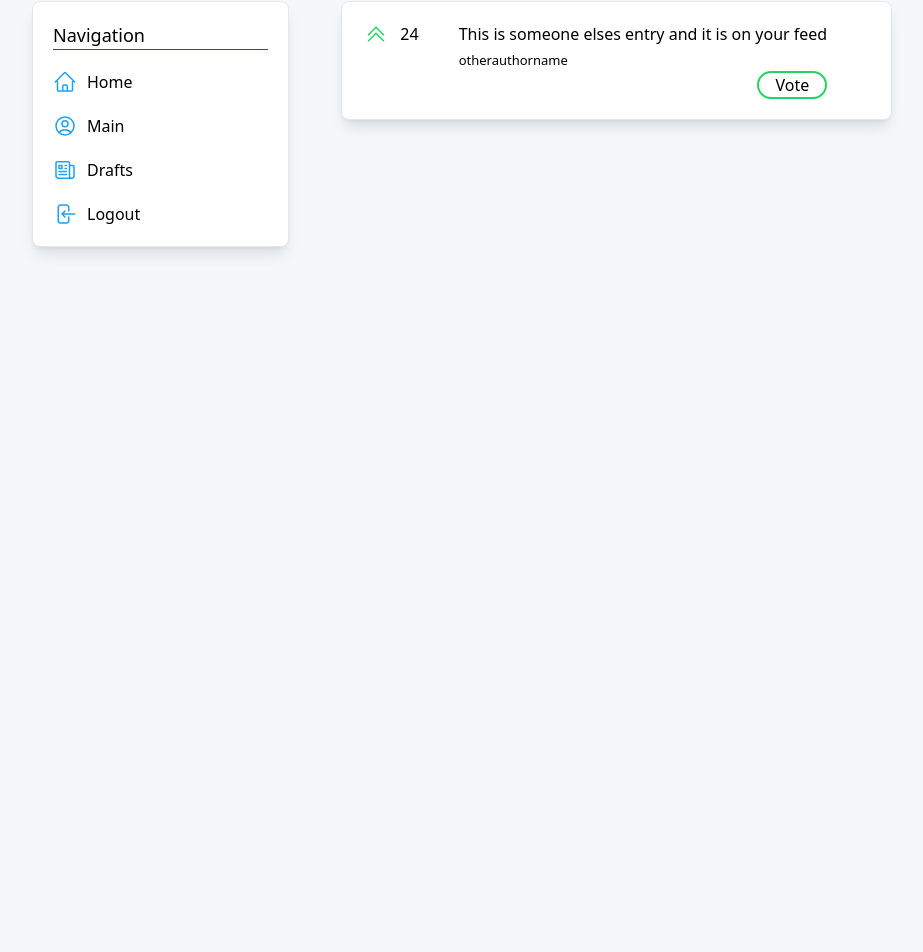
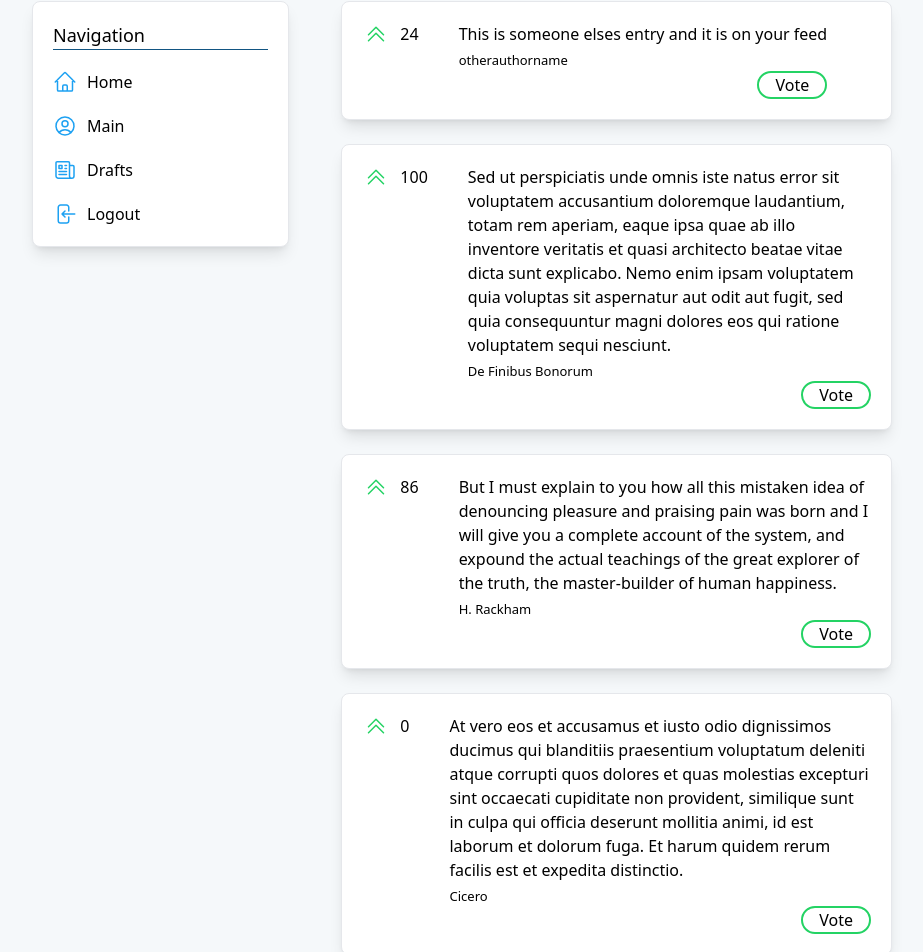
Before and after one commit to riasark/first-social-app, a Next.js app: page /main in a window 1280 px wide. Shown: the part 107-1059 px from the top of the page, without its empty margins (24-947 px from the left). Before the commit the page ends 800 px from the top, so only its background shows below. Built offline with nearby package versions, Linux system fonts and the light colour scheme.

Commit message:
changed around the drafts layout

```diff
--- a/components/formpost.js
+++ b/components/formpost.js
@@ -1,8 +1,9 @@
 import Card from "../components/Card";
-import Navigation from "../components/navbar";
 import { useEffect, useState } from "react";
+import { useRouter } from "next/router";
 
 export default function Formpost({initialContent}){
+  const router = useRouter();
   const [content, setContent] = useState("");
   useEffect(() => {
       if (initialContent) {
--- a/pages/drafts.js
+++ b/pages/drafts.js
@@ -1,6 +1,7 @@
 import Navigation from "@/components/navbar"
 import Card from "@/components/Card"
 import { useRouter } from "next/router"
+import { useState } from "react";
 
 export default function Drafts(){
     const router = useRouter();
@@ -10,6 +11,7 @@ export default function Drafts(){
             query: { draftContent: draftContent }
         });
     }
+
     return (
         <>
         <h1> Drafts </h1>
@@ -21,12 +23,20 @@ export default function Drafts(){
             </div>
              <div className="colright">
                 <Card>
-                    Hello this is a draft
-                    <button className="draftpost" onClick={() => fillHome("Hello this is a draft")}>
+                <div className="card">
+                    <textarea className="area" placeholder="Write up a draft to save for later!"></textarea>
+                    <button className="submit">
+                    Draft
+                    </button>
+                </div>
+                </Card>
+                <div>
+                <Card>
+                 Lorem ipsum dolor sit amet, consectetur adipiscing elit, sed do eiusmod tempor incididunt ut labore et dolore magna aliqua. Ut enim ad minim veniam, quis nostrud exercitation ullamco laboris nisi ut aliquip ex ea commodo consequat. Duis aute irure dolor in reprehenderit in voluptate velit esse cillum dolore eu fugiat nulla pariatur. Excepteur sint occaecat cupidatat non proident, sunt in culpa qui officia deserunt mollit anim id est laborum.
+                    <button className="draftpost" onClick={() => fillHome("Lorem ipsum dolor sit amet, consectetur adipiscing elit, sed do eiusmod tempor incididunt ut labore et dolore magna aliqua. Ut enim ad minim veniam, quis nostrud exercitation ullamco laboris nisi ut aliquip ex ea commodo consequat. Duis aute irure dolor in reprehenderit in voluptate velit esse cillum dolore eu fugiat nulla pariatur. Excepteur sint occaecat cupidatat non proident, sunt in culpa qui officia deserunt mollit anim id est laborum.")}>
                         Post
                     </button>
                 </Card>
-                <div>
                 <Card>
                     One more for the giggles
                     <button className="draftpost" onClick={() => fillHome("One more for the giggles")}>
@@ -35,14 +45,6 @@ export default function Drafts(){
                 </Card>
              </div>
              </div>
-             <div className="colleft">
-                <Card>
-                    Hello this is another draft and I just want to write something even larger in here to see what could possibly happen if we were to push this textbox to the boundaries of what it can hold. I think there is a Lor Ipsum something that can be found on the internet but im too lazy to go looking for it!
-                    <button className="draftpost" onClick={() => fillHome("Hello this is another draft and I just want to write something even larger in here to see what could possibly happen if we were to push this textbox to the boundaries of what it can hold. I think there is a Lor Ipsum something that can be found on the internet but im too lazy to go looking for it! a draft")}>
-                        Post
-                    </button>
-                </Card>
-             </div>
         </div>
     </>
     )
--- a/pages/main.js
+++ b/pages/main.js
@@ -32,6 +32,72 @@ export default function Main(){
                   </div>
               </div>
             </Card>
+            <Card>
+              <div className="flex">
+                <div className="flex mr-10">
+                    <svg xmlns="http://www.w3.org/2000/svg" fill="none" viewBox="0 0 24 24" strokeWidth={1.5} stroke="currentColor" dataSlot="icon" className="w-7 h-6">
+                      <path strokeLinecap="round" strokeLinejoin="round" d="m4.5 18.75 7.5-7.5 7.5 7.5" />
+                      <path strokeLinecap="round" strokeLinejoin="round" d="m4.5 12.75 7.5-7.5 7.5 7.5" />
+                    </svg>
+                    100
+                  </div>
+                  <div className="entry">
+                  Sed ut perspiciatis unde omnis iste natus error sit voluptatem accusantium doloremque laudantium, totam rem aperiam, eaque ipsa quae ab illo inventore veritatis et quasi architecto beatae vitae dicta sunt explicabo. Nemo enim ipsam voluptatem quia voluptas sit aspernatur aut odit aut fugit, sed quia consequuntur magni dolores eos qui ratione voluptatem sequi nesciunt.
+                    <div className="authorname">
+                      De Finibus Bonorum
+                    </div>
+                    <div className="text-right">
+                      <button className="px-4 upvote">
+                        Vote
+                      </button>
+                  </div>
+                  </div>
+              </div>
+            </Card>
+            <Card>
+              <div className="flex">
+                <div className="flex mr-10">
+                    <svg xmlns="http://www.w3.org/2000/svg" fill="none" viewBox="0 0 24 24" strokeWidth={1.5} stroke="currentColor" dataSlot="icon" className="w-7 h-6">
+                      <path strokeLinecap="round" strokeLinejoin="round" d="m4.5 18.75 7.5-7.5 7.5 7.5" />
+                      <path strokeLinecap="round" strokeLinejoin="round" d="m4.5 12.75 7.5-7.5 7.5 7.5" />
+                    </svg>
+                    86
+                  </div>
+                  <div className="entry">
+                  But I must explain to you how all this mistaken idea of denouncing pleasure and praising pain was born and I will give you a complete account of the system, and expound the actual teachings of the great explorer of the truth, the master-builder of human happiness.
+                    <div className="authorname">
+                      H. Rackham
+                    </div>
+                    <div className="text-right">
+                      <button className="px-4 upvote">
+                        Vote
+                      </button>
+                  </div>
+                  </div>
+              </div>
+            </Card>
+            <Card>
+              <div className="flex">
+                <div className="flex mr-10">
+                    <svg xmlns="http://www.w3.org/2000/svg" fill="none" viewBox="0 0 24 24" strokeWidth={1.5} stroke="currentColor" dataSlot="icon" className="w-7 h-6">
+                      <path strokeLinecap="round" strokeLinejoin="round" d="m4.5 18.75 7.5-7.5 7.5 7.5" />
+                      <path strokeLinecap="round" strokeLinejoin="round" d="m4.5 12.75 7.5-7.5 7.5 7.5" />
+                    </svg>
+                    0
+                  </div>
+                  <div className="entry">
+                  At vero eos et accusamus et iusto odio dignissimos ducimus qui blanditiis praesentium voluptatum deleniti atque corrupti quos dolores et quas molestias excepturi sint occaecati cupiditate non provident, similique sunt in culpa qui officia deserunt mollitia animi, id est laborum et dolorum fuga. Et harum quidem rerum facilis est et expedita distinctio.
+                    <div className="authorname">
+                      Cicero
+                    </div>
+                    <div className="text-right">
+                      <button className="px-4 upvote">
+                        Vote
+                      </button>
+                  </div>
+                  </div>
+              </div>
+            </Card>
       </div>
     </div>
     </>
--- a/styles/globals.css
+++ b/styles/globals.css
@@ -80,7 +80,7 @@ textarea{
 }
 
 .submit{
-  margin-top: 5px;
+  margin-top: 10px;
   margin-left: 90%;
   background-color: #1DA1F2;
   color: #F5F8FA;
@@ -163,17 +163,13 @@ textarea{
 }
 
 .colright{
-  width: 30%;
+  width: 90%;
 
-}
-
-.colleft{
-  width: 30%
 }
 
 .draftpost{
   margin-top: 5px;
-  margin-left: 80%;
+  margin-left: 90%;
   background-color: #1DA1F2;
   color: #F5F8FA;
   padding: 5px;
```
